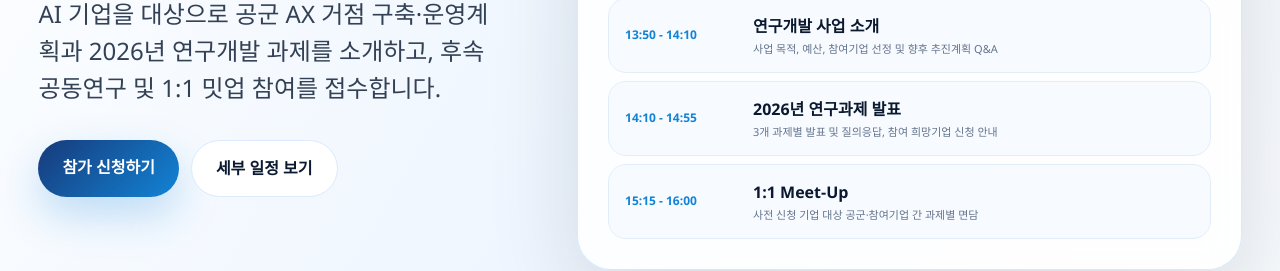
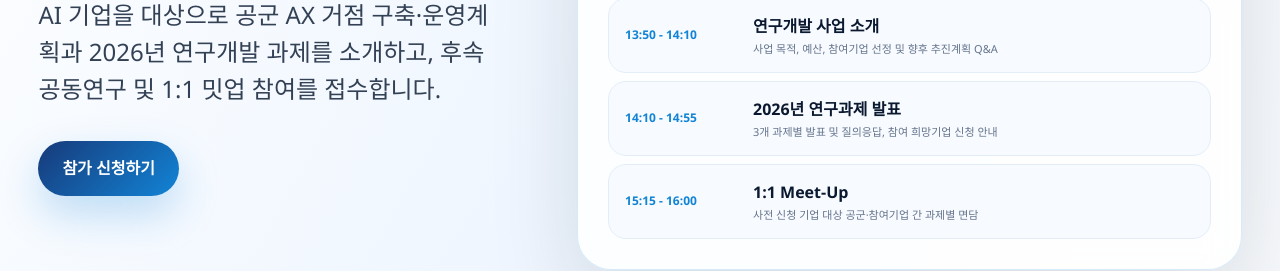
Before and after one commit to No-CodeArchitect/airforce-ax-invitation, a website: page index.html in a window 1280 px wide. Shown: the part 561-832 px from the top of the page. Drawn offline with Linux system fonts and the light colour scheme.

Commit message:
세부일정보고 버튼 삭제

```diff
--- a/index.html
+++ b/index.html
@@ -29,7 +29,6 @@
         <p class="lead">AI 기업을 대상으로 공군 AX 거점 구축·운영계획과 2026년 연구개발 과제를 소개하고, 후속 공동연구 및 1:1 밋업 참여를 접수합니다.</p>
         <div class="hero-actions">
           <a class="button primary" href="#apply">참가 신청하기</a>
-          <a class="button ghost" href="#program">세부 일정 보기</a>
         </div>
       </div>
 
```
Also changed, not shown: admin.html (+0 -1 lines).
